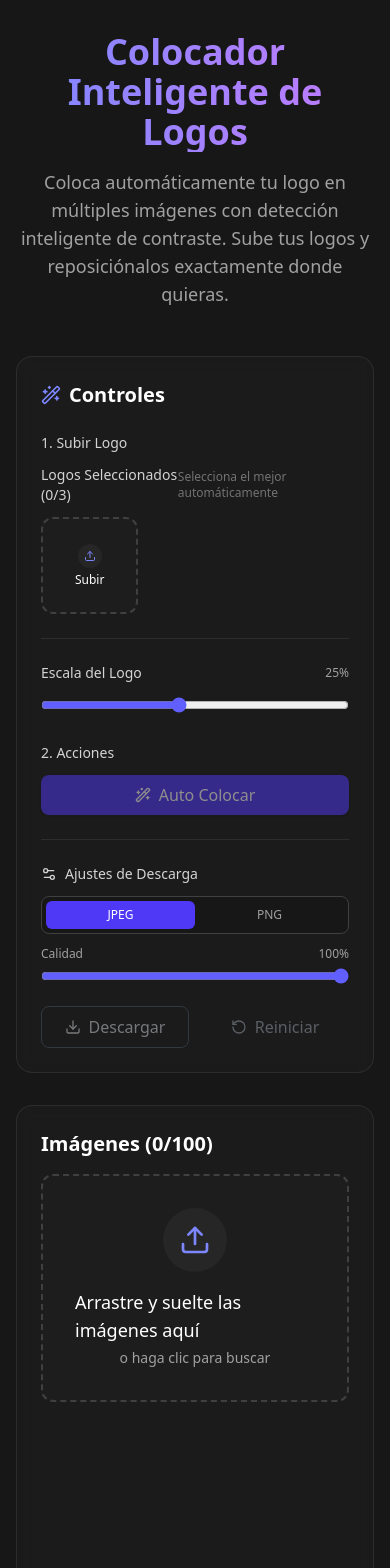
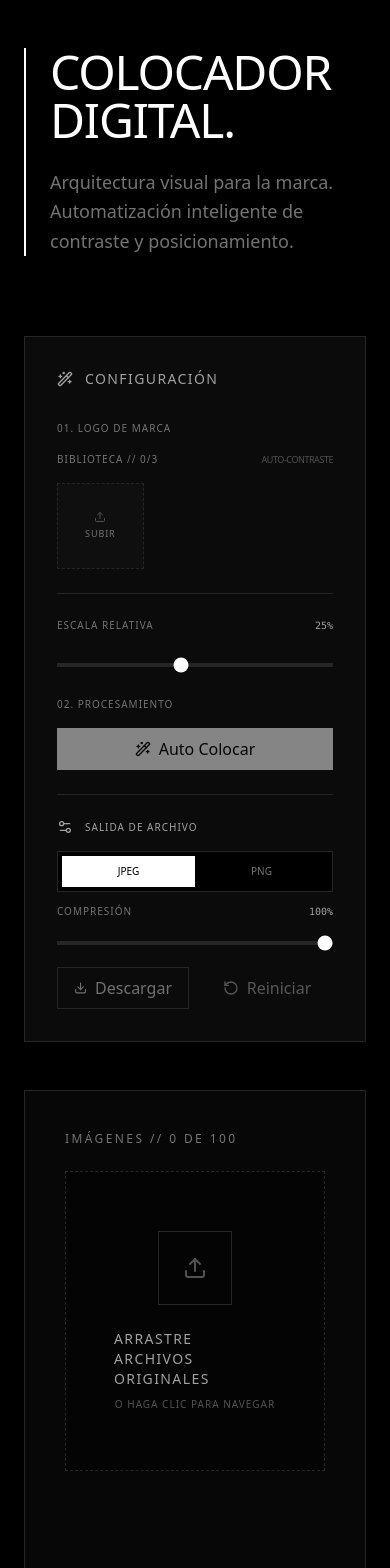
Before and after one commit to Daniel-Banda/AppLogo, a React (Vite) app: page / in a window 390 px wide. Shown: the top 1568 px of the page. Built offline with nearby package versions, Linux system fonts and the light colour scheme.

Commit message:
Add files

```diff
--- a/src/App.tsx
+++ b/src/App.tsx
@@ -125,32 +125,32 @@ function App() {
   };
 
   return (
-    <div className="min-h-screen bg-neutral-900 text-white font-sans selection:bg-indigo-500/30">
-      <div className="max-w-7xl mx-auto px-4 py-8 md:py-12">
-        <header className="mb-12 text-center">
-          <h1 className="text-4xl md:text-5xl font-bold mb-4 bg-gradient-to-r from-indigo-400 to-purple-400 bg-clip-text text-transparent">
-            Colocador Inteligente de Logos
+    <div className="min-h-screen bg-black text-white font-sans selection:bg-white/20">
+      <div className="max-w-6xl mx-auto px-6 py-12 md:py-20">
+        <header className="mb-20 text-left border-l-2 border-white pl-6">
+          <h1 className="text-5xl md:text-7xl font-light tracking-tight mb-6">
+            COLOCADOR<br/>
+            DIGITAL.
           </h1>
-          <p className="text-neutral-400 max-w-2xl mx-auto text-lg">
-            Coloca automáticamente tu logo en múltiples imágenes con detección inteligente de contraste.
-            Sube tus logos y reposiciónalos exactamente donde quieras.
+          <p className="text-neutral-500 max-w-xl text-lg font-light leading-relaxed">
+            Arquitectura visual para la marca. Automatización inteligente de contraste y posicionamiento.
           </p>
         </header>
 
 
-        <main className="grid grid-cols-1 lg:grid-cols-3 gap-8">
+        <main className="grid grid-cols-1 lg:grid-cols-12 gap-12">
           {/* Sidebar / Controls */}
-          <div className="lg:col-span-1 space-y-6">
-            <div className="bg-neutral-800/30 border border-neutral-700/50 rounded-2xl p-6 backdrop-blur-sm sticky top-8">
-              <h2 className="text-xl font-semibold mb-6 flex items-center gap-2">
-                <Wand2 className="w-5 h-5 text-indigo-400" />
-                Controles
+          <div className="lg:col-span-4 space-y-8">
+            <div className="bg-neutral-900/50 border border-neutral-800 rounded-none p-8 sticky top-12">
+              <h2 className="text-sm uppercase tracking-widest font-medium mb-8 flex items-center gap-3 text-neutral-400">
+                <Wand2 className="w-4 h-4" />
+                Configuración
               </h2>
 
               <div className="space-y-6">
                 <section>
-                  <label className="block text-sm font-medium text-neutral-300 mb-3">
-                    1. Subir Logo
+                  <label className="block text-[10px] uppercase tracking-widest font-medium text-neutral-500 mb-4">
+                    01. Logo de Marca
                   </label>
                   <LogoUploader />
                 </section>
@@ -158,11 +158,11 @@ function App() {
                 <div className="h-px bg-neutral-700/50" />
 
                 <section>
-                  <div className="flex justify-between items-center mb-3">
-                    <label className="block text-sm font-medium text-neutral-300">
-                      Escala del Logo
+                  <div className="flex justify-between items-center mb-4">
+                    <label className="block text-[10px] uppercase tracking-widest font-medium text-neutral-500">
+                      Escala Relativa
                     </label>
-                    <span className="text-xs text-neutral-400">{Math.round(logoScale * 100)}%</span>
+                    <span className="text-[10px] font-mono text-neutral-400">{Math.round(logoScale * 100)}%</span>
                   </div>
                   <input
                     type="range"
@@ -171,13 +171,13 @@ function App() {
                     step="0.01"
                     value={logoScale}
                     onChange={(e) => setLogoScale(parseFloat(e.target.value))}
-                    className="w-full accent-indigo-500 cursor-pointer"
+                    className="w-full accent-white cursor-crosshair h-1 bg-neutral-800 rounded-none appearance-none"
                   />
                 </section>
 
                 <section>
-                  <label className="block text-sm font-medium text-neutral-300 mb-3">
-                    2. Acciones
+                  <label className="block text-[10px] uppercase tracking-widest font-medium text-neutral-500 mb-4">
+                    02. Procesamiento
                   </label>
                   <div className="grid grid-cols-1 gap-3">
                     <Button
@@ -195,21 +195,21 @@ function App() {
                 <div className="h-px bg-neutral-700/50" />
 
                 <section>
-                  <div className="flex items-center gap-2 mb-3 text-neutral-300">
+                  <div className="flex items-center gap-3 mb-4 text-neutral-400">
                     <Settings2 className="w-4 h-4" />
-                    <span className="text-sm font-medium">Ajustes de Descarga</span>
+                    <span className="text-[10px] uppercase tracking-widest font-medium">Salida de Archivo</span>
                   </div>
 
                   <div className="space-y-3">
-                    <div className="flex bg-neutral-900 rounded-lg p-1 border border-neutral-700">
+                    <div className="flex bg-black rounded-none p-1 border border-neutral-800">
                       <button
-                        className={`flex-1 text-xs py-1.5 rounded-md transition-colors ${downloadFormat === 'image/jpeg' ? 'bg-indigo-600 text-white' : 'text-neutral-400 hover:text-white'}`}
+                        className={`flex-1 text-[10px] py-2 rounded-none transition-all ${downloadFormat === 'image/jpeg' ? 'bg-white text-black' : 'text-neutral-500 hover:text-white'}`}
                         onClick={() => setDownloadFormat('image/jpeg')}
                       >
                         JPEG
                       </button>
                       <button
-                        className={`flex-1 text-xs py-1.5 rounded-md transition-colors ${downloadFormat === 'image/png' ? 'bg-indigo-600 text-white' : 'text-neutral-400 hover:text-white'}`}
+                        className={`flex-1 text-[10px] py-2 rounded-none transition-all ${downloadFormat === 'image/png' ? 'bg-white text-black' : 'text-neutral-500 hover:text-white'}`}
                         onClick={() => setDownloadFormat('image/png')}
                       >
                         PNG
@@ -218,9 +218,9 @@ function App() {
 
                     {downloadFormat === 'image/jpeg' && (
                       <div>
-                        <div className="flex justify-between items-center mb-1">
-                          <span className="text-xs text-neutral-400">Calidad</span>
-                          <span className="text-xs text-neutral-400">{Math.round(downloadQuality * 100)}%</span>
+                        <div className="flex justify-between items-center mb-2">
+                          <span className="text-[10px] uppercase tracking-widest text-neutral-500">Compresión</span>
+                          <span className="text-[10px] font-mono text-neutral-400">{Math.round(downloadQuality * 100)}%</span>
                         </div>
                         <input
                           type="range"
@@ -229,7 +229,7 @@ function App() {
                           step="0.05"
                           value={downloadQuality}
                           onChange={(e) => setDownloadQuality(parseFloat(e.target.value))}
-                          className="w-full accent-indigo-500"
+                          className="w-full accent-white h-1 bg-neutral-800 rounded-none appearance-none"
                         />
                       </div>
                     )}
@@ -263,12 +263,12 @@ function App() {
           </div>
 
           {/* Main Content / Gallery */}
-          <div className="lg:col-span-2 space-y-6">
-            <div className="bg-neutral-800/30 border border-neutral-700/50 rounded-2xl p-6 backdrop-blur-sm min-h-[600px]">
+          <div className="lg:col-span-8 space-y-8">
+            <div className="bg-neutral-900/30 border border-neutral-800 rounded-none p-10 min-h-[700px]">
               {processedImages.length > 0 ? (
                 <div>
-                  <div className="flex justify-between items-center mb-6">
-                    <h2 className="text-xl font-semibold text-white">Imágenes Procesadas ({processedImages.length})</h2>
+                  <div className="flex justify-between items-center mb-10 border-b border-neutral-800 pb-6">
+                    <h2 className="text-sm uppercase tracking-[0.2em] font-medium text-neutral-400">Galería Procesada // {processedImages.length}</h2>
                   </div>
                   <div className="grid grid-cols-2 md:grid-cols-3 gap-4">
                     {processedImages.map((img, idx) => (
--- a/src/components/ImageUploader.tsx
+++ b/src/components/ImageUploader.tsx
@@ -28,11 +28,11 @@ export const ImageUploader = () => {
 
     return (
         <div className="w-full space-y-4">
-            <div className="flex justify-between items-center">
-                <h2 className="text-xl font-semibold text-white">Imágenes ({images.length}/100)</h2>
+            <div className="flex justify-between items-center mb-6">
+                <h2 className="text-xs uppercase tracking-[0.2em] font-medium text-neutral-500">Imágenes // {images.length} de 100</h2>
                 {images.length > 0 && (
-                    <Button variant="ghost" size="sm" onClick={() => images.forEach(() => removeImage(0))}>
-                        Limpiar Todo
+                    <Button variant="ghost" size="sm" onClick={() => images.forEach(() => removeImage(0))} className="text-[10px] uppercase tracking-widest">
+                        Eliminar Todas
                     </Button>
                 )}
             </div>
@@ -40,19 +40,19 @@ export const ImageUploader = () => {
             <div
                 {...getRootProps()}
                 className={cn(
-                    "border-2 border-dashed rounded-xl p-8 flex flex-col items-center justify-center transition-colors cursor-pointer min-h-[200px]",
-                    isDragActive ? "border-indigo-500 bg-indigo-500/10" : "border-neutral-700 hover:border-neutral-600 bg-neutral-800/30",
+                    "border border-dashed p-12 flex flex-col items-center justify-center transition-all duration-500 cursor-crosshair min-h-[300px] border-neutral-800",
+                    isDragActive ? "border-white bg-white/5" : "hover:border-neutral-700 bg-black/40",
                     images.length >= 100 && "opacity-50 cursor-not-allowed"
                 )}
             >
                 <input {...getInputProps()} />
-                <div className="p-4 bg-neutral-800 rounded-full mb-4">
-                    <Upload className="w-8 h-8 text-indigo-400" />
+                <div className="p-6 border border-neutral-800 rounded-none mb-6">
+                    <Upload className="w-6 h-6 text-neutral-600" />
                 </div>
-                <p className="text-lg font-medium text-white mb-1">
-                    {isDragActive ? "Suelte las imágenes aquí" : "Arrastre y suelte las imágenes aquí"}
+                <p className="text-sm uppercase tracking-widest font-light text-neutral-400 mb-2">
+                    {isDragActive ? "Suelte para Subir" : "Arrastre Archivos Originales"}
                 </p>
-                <p className="text-sm text-neutral-400">o haga clic para buscar</p>
+                <p className="text-[10px] uppercase tracking-widest text-neutral-600">O haga clic para navegar</p>
             </div>
 
             <AnimatePresence>
--- a/src/components/LogoUploader.tsx
+++ b/src/components/LogoUploader.tsx
@@ -29,29 +29,29 @@ export const LogoUploader = () => {
     return (
         <div className="space-y-6">
             {/* Active Logos */}
-            <div className="space-y-3">
+            <div className="space-y-4">
                 <div className="flex justify-between items-center">
-                    <h3 className="text-sm font-medium text-neutral-300">Logos Seleccionados ({logos.length}/3)</h3>
-                    <p className="text-xs text-neutral-500">Selecciona el mejor automáticamente</p>
+                    <h3 className="text-[10px] uppercase tracking-widest font-medium text-neutral-500">Biblioteca // {logos.length}/3</h3>
+                    <p className="text-[9px] uppercase tracking-tighter text-neutral-600">Auto-Contraste</p>
                 </div>
 
                 <div className="grid grid-cols-3 gap-2">
                     {logos.map((file, index) => (
-                        <Card key={`${file.name}-${index}`} className="p-2 relative group flex flex-col items-center justify-center bg-neutral-800 border-neutral-700 aspect-square">
-                            <div className="w-full h-full flex items-center justify-center p-1">
+                        <Card key={`${file.name}-${index}`} className="p-1 relative group flex flex-col items-center justify-center bg-black border-neutral-800 aspect-square">
+                            <div className="w-full h-full flex items-center justify-center p-2">
                                 <img
                                     src={URL.createObjectURL(file)}
                                     alt="Logo"
-                                    className="max-w-full max-h-full object-contain"
+                                    className="max-w-full max-h-full object-contain grayscale brightness-200"
                                 />
                             </div>
                             <Button
                                 variant="ghost"
                                 size="sm"
-                                className="absolute -top-2 -right-2 w-6 h-6 p-0 rounded-full bg-neutral-700 text-neutral-400 hover:text-white hover:bg-neutral-600 border border-neutral-600"
+                                className="absolute -top-1 -right-1 w-5 h-5 p-0 rounded-none bg-black text-neutral-500 hover:text-white border border-neutral-800"
                                 onClick={() => removeLogo(index)}
                             >
-                                <X className="w-3 h-3" />
+                                <X className="w-2.5 h-2.5" />
                             </Button>
                         </Card>
                     ))}
@@ -60,20 +60,17 @@ export const LogoUploader = () => {
                         <div
                             {...getRootProps()}
                             className={cn(
-                                "border-2 border-dashed rounded-xl p-2 flex flex-col items-center justify-center transition-colors cursor-pointer text-center aspect-square",
-                                isDragActive ? "border-indigo-500 bg-indigo-500/10" : "border-neutral-700 hover:border-neutral-600 bg-neutral-800/30"
+                                "border border-dashed p-2 flex flex-col items-center justify-center transition-all cursor-crosshair text-center aspect-square border-neutral-800",
+                                isDragActive ? "border-white bg-white/5" : "hover:border-neutral-700 bg-neutral-900/30"
                             )}
                         >
                             <input {...getInputProps()} />
-                            <div className="p-1.5 bg-neutral-800 rounded-full mb-1">
-                                <Upload className="w-3 h-3 text-indigo-400" />
-                            </div>
-                            <p className="text-xs font-medium text-white">Subir</p>
+                            <Upload className="w-3 h-3 text-neutral-600 mb-1" />
+                            <p className="text-[9px] uppercase tracking-widest text-neutral-500">Subir</p>
                         </div>
                     )}
                 </div>
             </div>
-
         </div>
     );
 };
--- a/src/components/MaskEditor.tsx
+++ b/src/components/MaskEditor.tsx
@@ -130,18 +130,21 @@ export const MaskEditor: React.FC<MaskEditorProps> = ({ imageFile, onSave, onCan
     };
 
     return (
-        <div className="fixed inset-0 z-50 flex items-center justify-center bg-black/80 backdrop-blur-sm p-4">
-            <Card className="max-w-4xl w-full max-h-[90vh] flex flex-col p-4 bg-neutral-900 border-neutral-700">
-                <div className="flex justify-between items-center mb-4">
-                    <h3 className="text-xl font-semibold text-white">Borrador Mágico</h3>
+        <div className="fixed inset-0 z-50 flex items-center justify-center bg-black/90 backdrop-blur-md p-4">
+            <Card className="max-w-4xl w-full max-h-[90vh] flex flex-col p-8 bg-black border border-neutral-900 rounded-none">
+                <div className="flex justify-between items-center mb-8 border-b border-neutral-900 pb-6">
+                    <h3 className="text-sm uppercase tracking-[0.2em] font-medium text-white flex items-center gap-3">
+                        <Wand2 className="w-4 h-4 text-neutral-500" />
+                        Borrador // Mágico
+                    </h3>
                     <div className="flex gap-2">
-                        <Button variant="ghost" size="sm" onClick={onCancel}>
+                        <Button variant="ghost" size="sm" onClick={onCancel} className="p-2">
                             <X className="w-5 h-5" />
                         </Button>
                     </div>
                 </div>
 
-                <div className="flex-1 overflow-hidden relative flex items-center justify-center bg-neutral-950 rounded-lg group">
+                <div className="flex-1 overflow-hidden relative flex items-center justify-center bg-neutral-950 rounded-none group border border-neutral-900">
                     <canvas
                         ref={canvasRef}
                         className={`max-w-full max-h-full object-contain ${!processedImage ? 'cursor-crosshair' : 'cursor-default'}`}
@@ -162,15 +165,18 @@ export const MaskEditor: React.FC<MaskEditorProps> = ({ imageFile, onSave, onCan
 
                     {/* Hint Overlay when holding compare */}
                     {processedImage && showOriginal && (
-                        <div className="absolute top-4 left-4 bg-black/60 text-white text-xs px-2 py-1 rounded pointer-events-none">
+                        <div className="absolute top-4 left-4 bg-black/80 border border-white/20 text-[10px] uppercase tracking-widest text-white px-3 py-1 rounded-none pointer-events-none">
                             Original
                         </div>
                     )}
                 </div>
 
-                <div className="mt-4 flex justify-between items-center">
-                    <div className="flex items-center gap-4">
-                        <span className="text-sm text-neutral-400">Tamaño del Pincel: {brushSize}px</span>
+                <div className="mt-8 flex flex-col md:flex-row justify-between items-center gap-6">
+                    <div className="flex flex-col gap-2 w-full md:w-auto">
+                        <div className="flex justify-between md:justify-start items-center gap-6">
+                            <span className="text-[10px] uppercase tracking-widest text-neutral-500">Pincel</span>
+                            <span className="text-[10px] font-mono text-neutral-400">{brushSize}px</span>
+                        </div>
                         <input
                             type="range"
                             min="5"
@@ -178,7 +184,7 @@ export const MaskEditor: React.FC<MaskEditorProps> = ({ imageFile, onSave, onCan
                             value={brushSize}
                             onChange={(e) => setBrushSize(Number(e.target.value))}
                             disabled={!!processedImage}
-                            className="w-32 accent-indigo-500 disabled:opacity-50"
+                            className="w-full md:w-48 accent-white h-1 bg-neutral-900 rounded-none appearance-none disabled:opacity-30"
                         />
                     </div>
 
--- a/src/components/ui/Button.tsx
+++ b/src/components/ui/Button.tsx
@@ -10,10 +10,10 @@ interface ButtonProps extends React.ButtonHTMLAttributes<HTMLButtonElement> {
 export const Button = React.forwardRef<HTMLButtonElement, ButtonProps>(
     ({ className, variant = 'primary', size = 'md', isLoading, children, ...props }, ref) => {
         const variants = {
-            primary: 'bg-indigo-600 hover:bg-indigo-700 text-white shadow-sm',
-            secondary: 'bg-white text-gray-900 hover:bg-gray-50 border border-gray-200 shadow-sm',
-            outline: 'bg-transparent border border-gray-600 text-gray-300 hover:bg-white/5',
-            ghost: 'bg-transparent text-gray-400 hover:text-white hover:bg-white/5',
+            primary: 'bg-white text-black hover:bg-neutral-200 border border-white',
+            secondary: 'bg-neutral-900 text-white hover:bg-neutral-800 border border-neutral-700',
+            outline: 'bg-transparent border border-neutral-700 text-neutral-300 hover:border-white hover:text-white',
+            ghost: 'bg-transparent text-neutral-400 hover:text-white hover:bg-white/5',
         };
 
         const sizes = {
@@ -26,7 +26,7 @@ export const Button = React.forwardRef<HTMLButtonElement, ButtonProps>(
             <button
                 ref={ref}
                 className={cn(
-                    'inline-flex items-center justify-center rounded-lg font-medium transition-colors focus:outline-none focus:ring-2 focus:ring-indigo-500/50 disabled:opacity-50 disabled:cursor-not-allowed',
+                    'inline-flex items-center justify-center rounded-none font-medium transition-all duration-200 focus:outline-none focus:ring-1 focus:ring-white/20 disabled:opacity-50 disabled:cursor-not-allowed',
                     variants[variant],
                     sizes[size],
                     className
--- a/src/components/ui/Card.tsx
+++ b/src/components/ui/Card.tsx
@@ -11,7 +11,7 @@ export const Card = React.forwardRef<HTMLDivElement, CardProps>(
             <div
                 ref={ref}
                 className={cn(
-                    'bg-neutral-800/50 backdrop-blur-sm border border-neutral-700/50 rounded-xl overflow-hidden',
+                    'bg-neutral-950/40 backdrop-blur-md border border-neutral-800 rounded-none overflow-hidden transition-all duration-300',
                     className
                 )}
                 {...props}
--- a/src/index.css
+++ b/src/index.css
@@ -1,13 +1,20 @@
 @import "tailwindcss";
+@import url('https://fonts.googleapis.com/css2?family=Outfit:wght@300;400;500;600&family=Inter:wght@300;400;500;600&display=swap');
 
 :root {
-  font-family: Inter, system-ui, Avenir, Helvetica, Arial, sans-serif;
+  --bg: #000000;
+  --text: #ffffff;
+  --text-muted: #888888;
+  --accent: #ffffff;
+  --border: #222222;
+
+  font-family: 'Outfit', 'Inter', system-ui, -apple-system, sans-serif;
   line-height: 1.5;
   font-weight: 400;
 
-  color-scheme: light dark;
-  color: rgba(255, 255, 255, 0.87);
-  background-color: #242424;
+  color-scheme: dark;
+  color: var(--text);
+  background-color: var(--bg);
 
   font-synthesis: none;
   text-rendering: optimizeLegibility;
@@ -19,7 +26,9 @@ body {
   margin: 0;
   min-width: 320px;
   min-height: 100vh;
-  background-color: #121212;
+  background-color: var(--bg);
+  color: var(--text);
+  -webkit-font-smoothing: antialiased;
 }
 
 #root {
```
Also changed, not shown: src/components/LogoPlacementEditor.tsx (+25 -25 lines).
